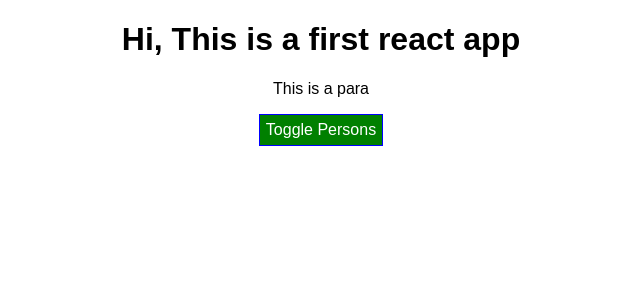
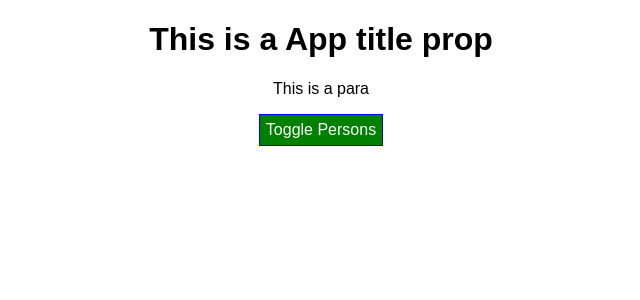
Before and after one commit to iravishah/learn-react, a React app: page / in a window 1280 px wide. Shown: the top 300 px of the page, without its empty margins (319-959 px from the left). Built offline with nearby package versions, Linux system fonts and the light colour scheme.

Commit message:
used prop in class components

```diff
--- a/src/components/Cockpit/Cockpit.js
+++ b/src/components/Cockpit/Cockpit.js
@@ -21,7 +21,7 @@
 
     return (
         <div className = {classes.Cockpit}>
-            <h1> Hi, This is a first react app </h1>
+            <h1> { props.appTitle } </h1>
             <p className = { assignedClasses }> This is a para </p>
             <button
             className = {btnClass}
--- a/src/containers/App.js
+++ b/src/containers/App.js
@@ -99,6 +99,7 @@
     return (
       <div className={classes.App}>
         <Cockpit
+          appTitle = { this.props.title }
           showPersons = { this.state.showPersons }
           persons = { this.state.persons }
           clicked = { this.togglePersonsHandler }
--- a/src/index.js
+++ b/src/index.js
@@ -4,5 +4,5 @@
 import App from './containers/App';
 import registerServiceWorker from './registerServiceWorker';
 
-ReactDOM.render(<App />, document.getElementById('root'));
+ReactDOM.render(<App title = 'This is a App title prop'/>, document.getElementById('root'));
 registerServiceWorker();
```
